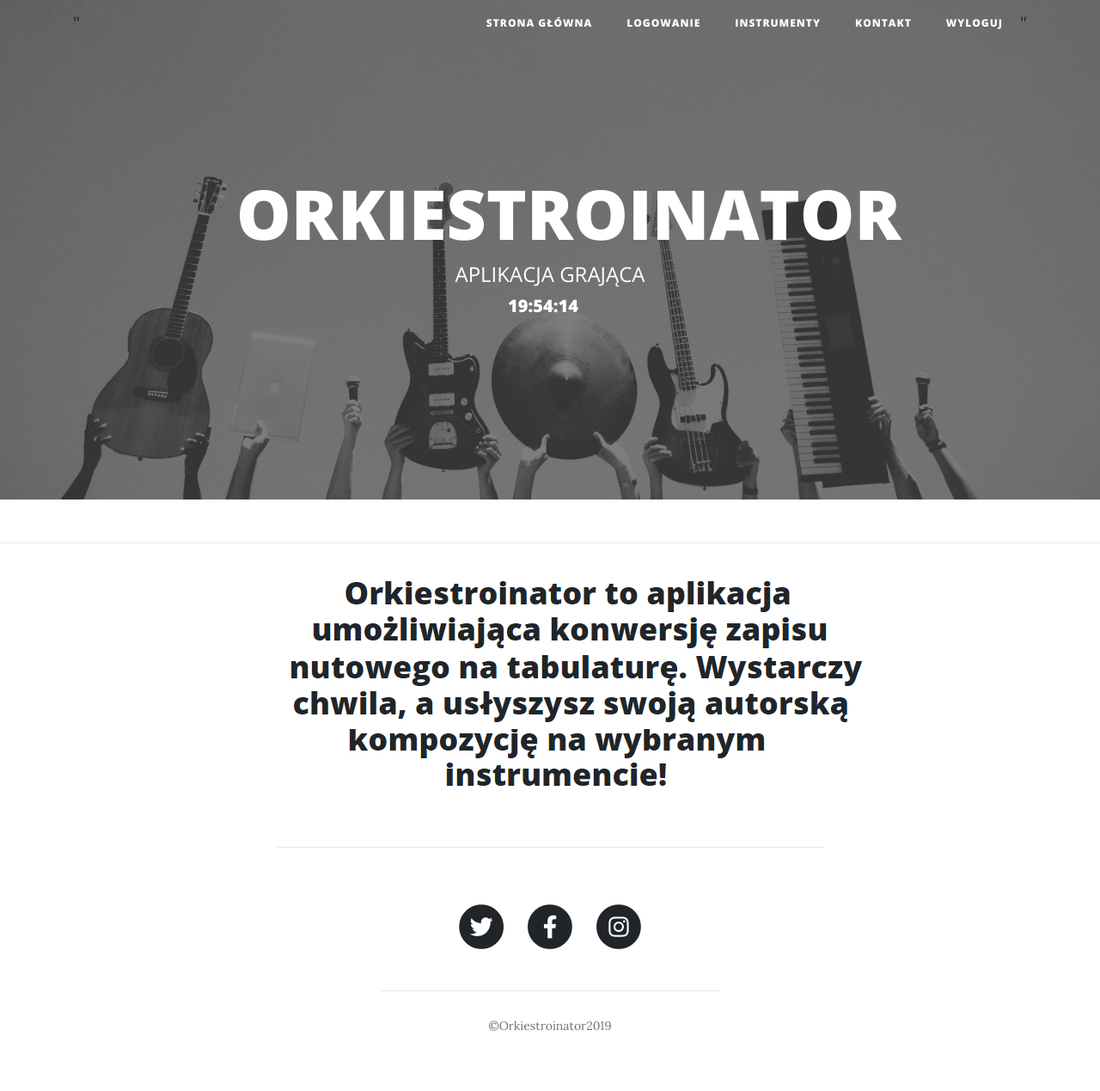
After one commit to lazlooooo/Orkiestroinator, a PHP site: page /index_USER.php in a window 1280 px wide. The commit adds this page. Shown: the whole page at 86% size. Run offline with PHP 8.4, Linux system fonts and the light colour scheme.

Commit message:
Add files via upload

```diff
--- /dev/null
+++ b/index_USER.php
@@ -0,0 +1,158 @@
+<?php
+session_start();
+$_SESSION["zalogowany"]=1;
+?>
+<!DOCTYPE html>
+<html lang="en">
+
+<head>
+
+  <meta charset="utf-8">
+  <meta name="viewport" content="width=device-width, initial-scale=1, shrink-to-fit=no">
+  <meta name="description" content="">
+  <meta name="author" content="Jakub Lenart, Dominik Koziak, Jakub Lazar, Adrianna Kurzawa">
+
+  <title>Projekt zaliczeniowy</title>
+
+  <!-- Bootstrap CSS -->
+  <link href="css/bootstrap.min.css" rel="stylesheet">
+  <link href="css/style.css" rel="stylesheet">
+  <link href="css/efekty.css" rel="stylesheet">
+  <link href="css/lakeland.min.css" rel="stylesheet">
+
+
+
+  <!-- Fonts -->
+  <link href="vendor/fontawesome-free/css/all.min.css" rel="stylesheet" type="text/css">
+  <link href='https://fonts.googleapis.com/css?family=Lora:400,700,400italic,700italic' rel='stylesheet' type='text/css'>
+  <link href='https://fonts.googleapis.com/css?family=Open+Sans:300italic,400italic,600italic,700italic,800italic,400,300,600,700,800' rel='stylesheet' type='text/css'>
+
+  <!-- Styles template -->
+
+  <link href="css/oriestroinator.min.css" rel="stylesheet">
+
+
+
+</head>
+
+<body onload="zegarek()">
+  <!-- Navigation -->
+
+  <nav class="navbar navbar-expand-lg navbar-light fixed-top " id="mainNav">
+    <div class="container">
+        <?php
+        if($_SESSION["zalogowany"]==1) echo "\"";
+        else echo "<!--"
+        ?>
+      <button class="navbar-toggler navbar-toggler-right" type="button" data-toggle="collapse" data-target="#navbarResponsive" aria-controls="navbarResponsive" aria-expanded="false" aria-label="Toggle navigation">
+        Menu
+        <i class="fas fa-bars"></i>
+      </button>
+      <div class="collapse navbar-collapse" id="navbarResponsive">
+        <ul class="navbar-nav ml-auto">
+          <li class="nav-item">
+            <a class="nav-link" href="index.html">Strona Główna</a>
+          </li>
+          <li class="nav-item">
+            <a class="nav-link" href="logowanie.php">Logowanie</a>
+          </li>
+          <li class="nav-item">
+            <a class="nav-link" href="instrumenty.html">Instrumenty</a>
+          </li>
+          <li class="nav-item">
+            <a class="nav-link" href="kontakt.html">Kontakt</a>
+          </li>
+            <li class="nav-item">
+            <a class="nav-link" href="kontakt.html">Wyloguj</a>
+          </li>
+        </ul>
+        <?php
+        if($_SESSION["zalogowany"]==1) echo "\"";
+        else echo "-->";
+        ?>
+      </div>
+
+    </div>
+  </nav>
+
+  <!-- Page Header -->
+  <header class="masthead" style="background-image: url('img/music1.jpg')">
+    <div class="overlay"></div>
+    <div class="container">
+      <div class="row">
+        <div class="col-lg-8 col-md-10 mx-auto">
+          <div class="site-heading">
+            <h1>ORKIESTROINATOR</h1>
+            <span class="subheading">APLIKACJA GRAJĄCA</span>
+              <h2><div class="navbar-brand zmniejszenie" id="zegar"></div></h2>
+          </div>
+        </div>
+      </div>
+    </div>
+  </header>
+
+  <!-- Main Content -->
+    <hr>
+ <div class="container">
+    <div class="row">
+      <div class="col-lg-7 col-md-10 mx-auto">
+          <img src="img/info.png" alt="zdj"  >
+                                <div class="card-body">
+                                </div>
+          <hr>
+  <!-- Footer -->
+  <footer>
+    <div class="container">
+      <div class="row">
+        <div class="col-lg-8 col-md-10 mx-auto">
+          <ul class="list-inline text-center">
+            <li class="list-inline-item">
+              <a href="#">
+                <span class="fa-stack fa-lg">
+                  <i class="fas fa-circle fa-stack-2x"></i>
+                  <i class="fab fa-twitter fa-stack-1x fa-inverse"></i>
+                </span>
+              </a>
+            </li>
+            <li class="list-inline-item">
+              <a href="#">
+                <span class="fa-stack fa-lg">
+                  <i class="fas fa-circle fa-stack-2x"></i>
+                  <i class="fab fa-facebook-f fa-stack-1x fa-inverse"></i>
+                </span>
+              </a>
+            </li>
+            <li class="list-inline-item">
+              <a href="#">
+                <span class="fa-stack fa-lg">
+                  <i class="fas fa-circle fa-stack-2x"></i>
+                  <i class="fab fa-instagram fa-stack-1x fa-inverse"></i>
+                </span>
+              </a>
+            </li>
+          </ul>
+            <br><hr>
+
+            <p class="copyright text-muted">&copy;Orkiestroinator2019</p>
+
+        </div>
+        </div>
+        </div>
+
+      </footer>
+
+
+  <!-- Bootstrap core JavaScript -->
+  <script src="vendor/jquery/jquery.min.js"></script>
+  <script src="vendor/bootstrap/js/bootstrap.bundle.min.js"></script>
+
+  <!-- Custom scripts for this template -->
+  <script src="js/clean-blog.min.js"></script>
+
+  <!-- JS zegar -->
+  <script type="text/javascript" src="js/javascript.js"></script>
+
+
+</body>
+
+</html>
```
Also changed, not shown: klawiatura.html (+182 -0 lines), loguj.php (added, +59 -0 lines), rejestruj.php (+28 -2 lines).
